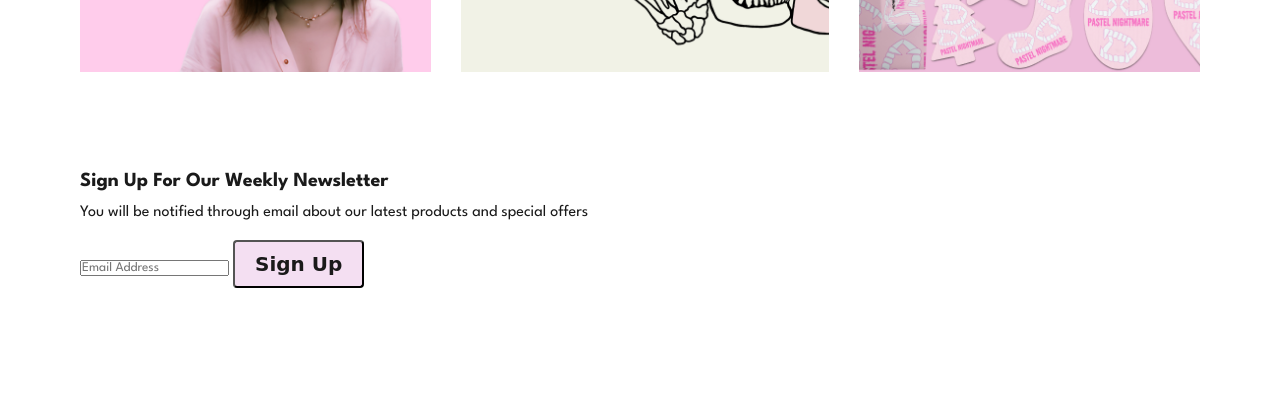
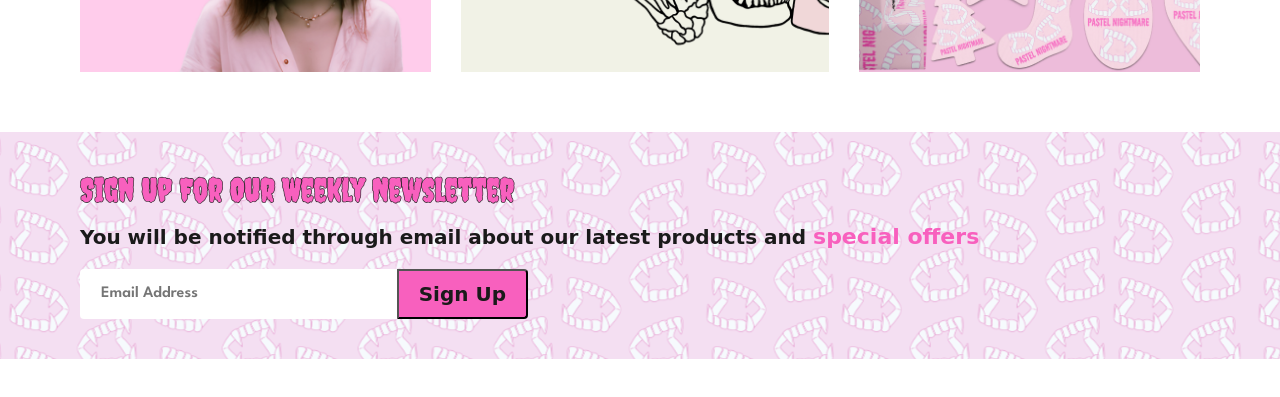
Before and after one commit to KyleKryst/Pastel-Nightmare, a plain HTML site: page index.html in a window 1280 px wide. Shown: the part 4603-5000 px from the top of the page. Before the commit the page ends 4971 px from the top, so only its background shows below. Drawn offline with Linux system fonts and the light colour scheme; a web font is replaced by a local one.

Commit message:
added styling for newsletter section

```diff
--- a/style.css
+++ b/style.css
@@ -444,3 +444,62 @@ body {
     -webkit-text-stroke: #f860be;
     -webkit-text-stroke-width: .3px;
 }
+
+#newsletter {
+    display: flex;
+    justify-content: space-between;
+    flex-wrap: wrap;
+    align-items: center;
+    background-image: url(img/banners/newsletter-banner.png);
+    background-position: 20% 30%;
+    background-color: #f4dff2;
+}
+
+#newsletter h4 {
+    font-size: 32px;
+    font-weight: 700;
+    font-family: 'Creepster', cursive;
+    color: #f860be;
+    -webkit-text-stroke: #1a1a1a;
+    -webkit-text-stroke-width: .6px;
+}
+
+#newsletter p {
+    color: #1a1a1a;
+    font-family: 'Pirata One', cursive;
+    font-size: 20px;
+    font-weight: 600;
+}
+
+#newsletter p span {
+    color: #f860be;
+    font-family: 'Pirata One', cursive;
+    font-size: 22px;
+    font-weight: 600;
+}
+
+#newsletter .form {
+    display: flex;
+    width: 40%;
+}
+
+#newsletter input {
+    height: 3.125rem;
+    padding: 0 1.25em;
+    font-size: 16px;
+    font-weight: 600;
+    color: #1a1a1a;
+    width: 100%;
+    border: 1px solid transparent;
+    border-radius: 4px;
+    outline: none;
+    border-top-right-radius: 0;
+    border-bottom-right-radius: 0;
+}
+
+#newsletter button {
+    background-color: #f860be;
+    white-space: nowrap;
+    border-top-left-radius: 0;
+    border-bottom-left-radius: 0;
+}
```
